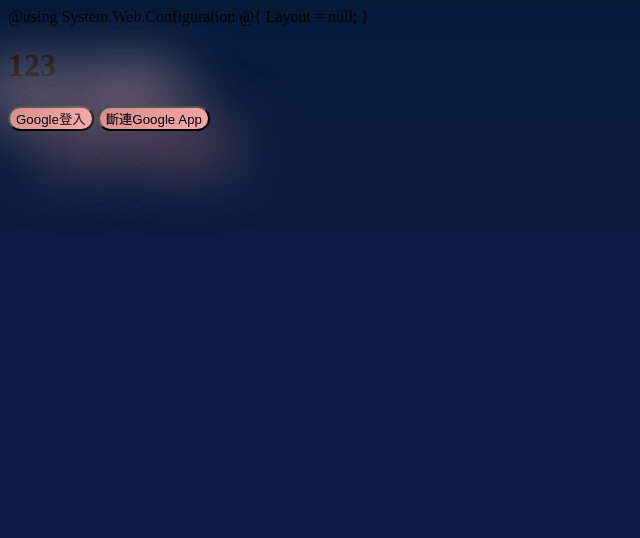
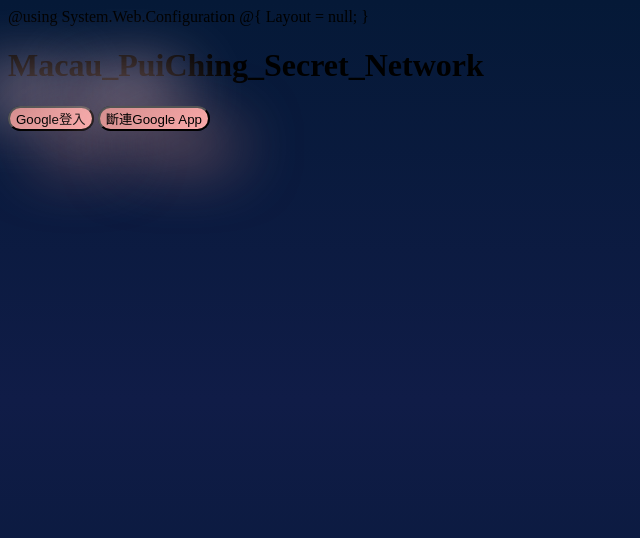
Before and after one commit to HONGTANGCHAN/macau_puiching_secret_network.github.io, a plain HTML site: page index.html in a window 1280 px wide. Shown: the whole page, without its empty margins (0-640 px from the left). Drawn offline with nearby package versions, Linux system fonts and the light colour scheme.

Commit message:
Update index.html

```diff
--- a/index.html
+++ b/index.html
@@ -24,7 +24,7 @@
 </head>
 
 <body>
-    <h1>123</h1>
+    <h1>Macau_PuiChing_Secret_Network</h1>
     <button type="button" id="btnSignIn">Google登入</button>
     <button type="button" id="btnDisconnect">斷連Google App</button>
 
```
